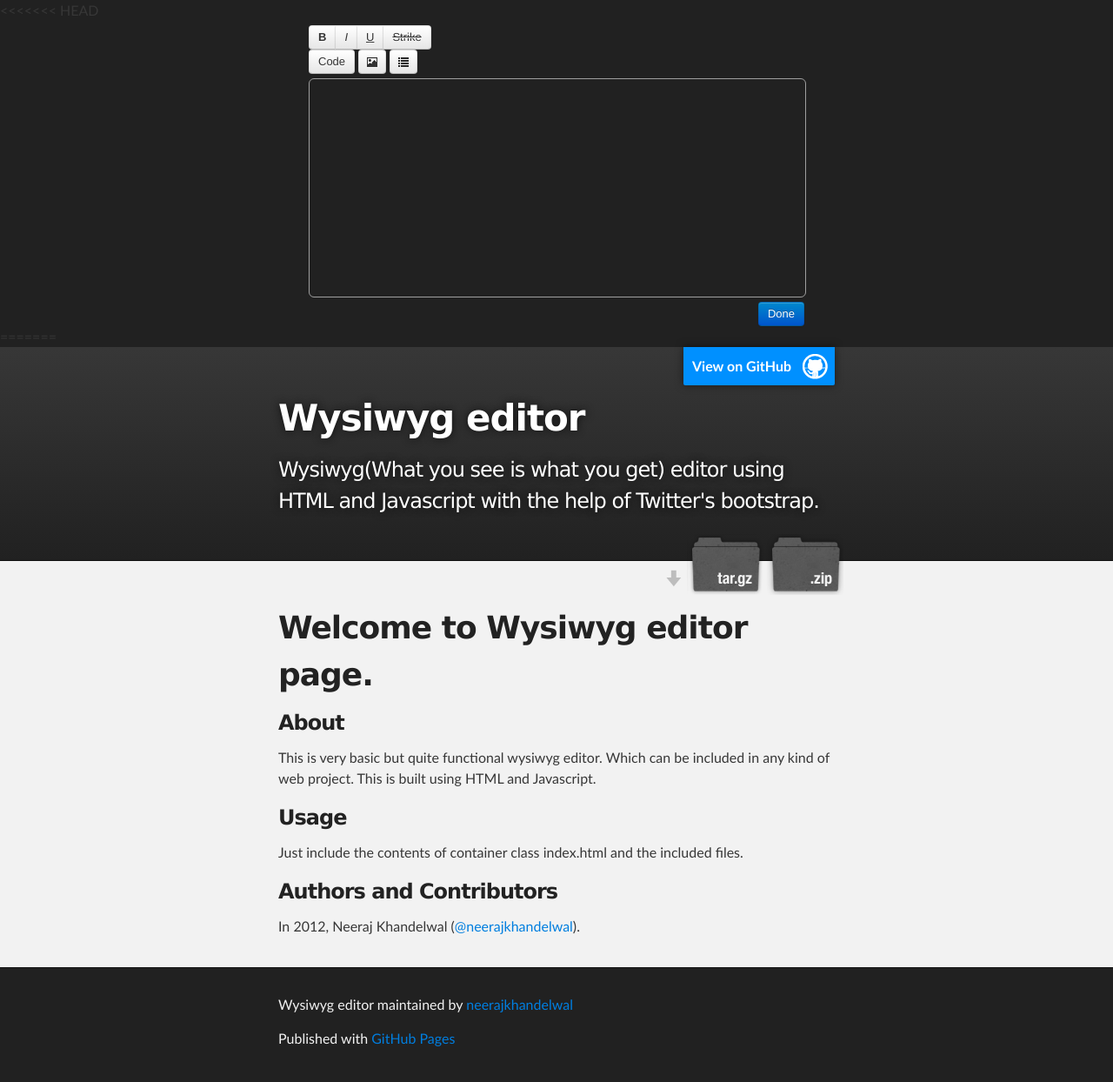
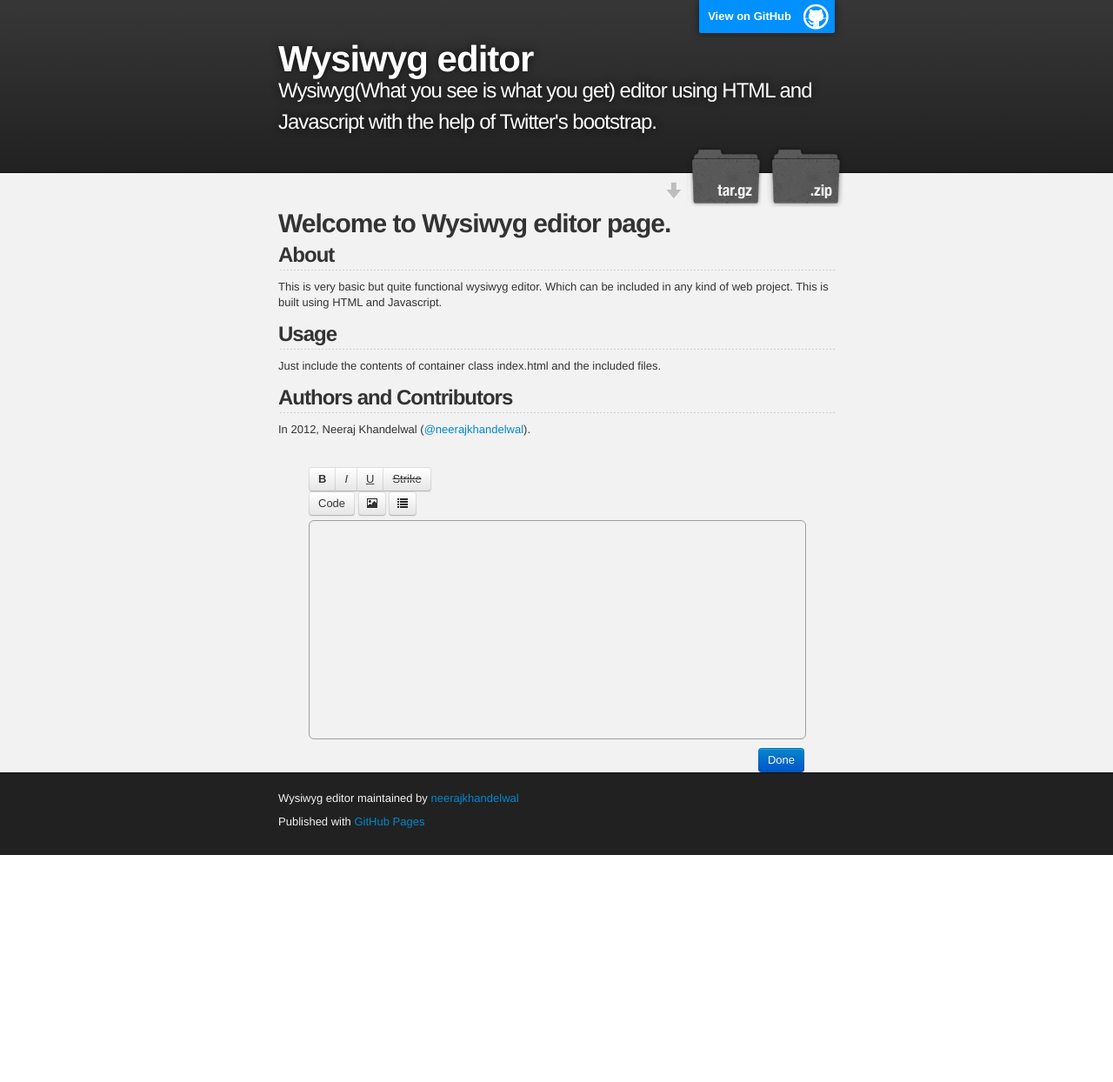
Before and after one commit to neerajkhandelwal/Wysiwyg_editor, a plain HTML site: page index.html in a window 1280 px wide. Shown: the top 1244 px of the page at 87% size. After the commit the page ends 983 px from the top, so only its background shows below. Drawn offline with Linux system fonts and the light colour scheme.

Commit message:
home page of wysiwyg

```diff
--- a/index.html
+++ b/index.html
@@ -1,57 +1,3 @@
-<<<<<<< HEAD
-<html>
-	<head>
-		<title>Formatable Textarea</title>
-		<link type="text/css" rel="stylesheet" href="css/bootstrap.css" />
-		<script type="text/javascript" src="jquery.js"></script>
-		<script type="text/javascript" src="formating.js"></script>
-	</head>
-	<body>
-		<div class="container">
-			<div class="row">
-				<div class="span6 offset3">
-					<div class="row-fluid format-options" style="margin-top: 5px;">
-						<span class="btn-group">
-							<button class="btn" title="Bold" id="Bold">
-								<strong>B</strong>
-							</button>
-							<button class="btn" title="Italic" id="Italic">
-								<em>I</em>
-							</button>
-							<button class="btn" title="Underline" id="Underline">
-								<u>U</u>
-							</button>
-							<button class="btn" title="Strikethrough" id="Strikethrough">
-								<strike>Strike</strike>
-							</button>
-						</span>
-						<button class="btn" title="Code" id="formatblock">
-							Code
-						</button>
-						<button class="btn" title="Image" id="InsertImage" style="padding: 6px 8px 6px 8px;">
-							<i class="icon-picture"></i>
-						</button>
-						<button class="btn" title="Image" id="InsertUnorderedList" style="padding: 6px 8px 6px 8px;">
-							<i class="icon-list"></i>
-						</button>
-					</div>
-					<div class="row-fluid text-written">
-					</div>
-					<div class="row-fluid" style="margin-top: 5px;">
-						<iframe id="formatted-text"	height="250px" width="100%" style="border: 1px solid #9f9f9f; border-radius: 6px;">
-						</iframe>
-					</div>
-					<div class="row-fluid">
-						<div class="span12" style="text-align:right; margin-top: 5px;">
-							<input type="button" class="btn btn-primary" id="done" value="Done" />
-						</div>
-					</div>
-				</div>
-				<div class="span3"></div>
-			</div>
-		</div>
-	</body>
-=======
 <!DOCTYPE html>
 <html>
 
@@ -61,7 +7,9 @@
     <meta name="description" content="Wysiwyg editor : Wysiwyg(What you see is what you get) editor using HTML and Javascript with the help of Twitter's bootstrap." />
 
     <link rel="stylesheet" type="text/css" media="screen" href="stylesheets/stylesheet.css">
-
+	<link type="text/css" rel="stylesheet" href="css/bootstrap.css" />
+	<script type="text/javascript" src="jquery.js"></script>
+	<script type="text/javascript" src="formating.js"></script>
     <title>Wysiwyg editor</title>
   </head>
 
@@ -85,20 +33,63 @@
     <!-- MAIN CONTENT -->
     <div id="main_content_wrap" class="outer">
       <section id="main_content" class="inner">
-        <h1>Welcome to Wysiwyg editor page.</h1>
+		<h1>Welcome to Wysiwyg editor page.</h1>
 
-<h3>About</h3>
+		<h2>About</h2>
 
-<p>This is very basic but quite functional wysiwyg editor. Which can be included in any kind of web project. This is built using HTML and Javascript.</p>
+		<p>This is very basic but quite functional wysiwyg editor. Which can be included in any kind of web project. This is built using HTML and Javascript.</p>
 
-<h3>Usage</h3>
+		<h2>Usage</h2>
 
-<p>Just include the contents of container class index.html and the included files.</p>
+		<p>Just include the contents of container class index.html and the included files.</p>
 
-<h3>Authors and Contributors</h3>
+		<h2>Authors and Contributors</h2>
 
-<p>In 2012, Neeraj Khandelwal (<a href="https://github.com/neerajkhandelwal" class="user-mention">@neerajkhandelwal</a>).</p>
+		<p>In 2012, Neeraj Khandelwal (<a href="https://github.com/neerajkhandelwal" class="user-mention">@neerajkhandelwal</a>).</p>
       </section>
+      <div class="container">
+      	<div class="row">
+				<div class="span6 offset3">
+					<div class="row-fluid format-options" style="margin-top: 5px;">
+						<span class="btn-group">
+							<button class="btn" title="Bold" id="Bold">
+								<strong>B</strong>
+							</button>
+							<button class="btn" title="Italic" id="Italic">
+								<em>I</em>
+							</button>
+							<button class="btn" title="Underline" id="Underline">
+								<u>U</u>
+							</button>
+							<button class="btn" title="Strikethrough" id="Strikethrough">
+								<strike>Strike</strike>
+							</button>
+						</span>
+						<button class="btn" title="Code" id="formatblock">
+							Code
+						</button>
+						<button class="btn" title="Image" id="InsertImage" style="padding: 4px 8px 4px 8px;">
+							<i class="icon-picture"></i>
+						</button>
+						<button class="btn" title="Image" id="InsertUnorderedList" style="padding: 4px 8px 4px 8px;">
+							<i class="icon-list"></i>
+						</button>
+					</div>
+					<div class="row-fluid text-written">
+					</div>
+					<div class="row-fluid" style="margin-top: 5px;">
+						<iframe id="formatted-text"	height="250px" width="100%" style="border: 1px solid #9f9f9f; border-radius: 6px;">
+						</iframe>
+					</div>
+					<div class="row-fluid">
+						<div class="span12" style="text-align:right; margin-top: 5px;">
+							<input type="button" class="btn btn-primary" id="done" value="Done" />
+						</div>
+					</div>
+				</div>
+				<div class="span3"></div>
+			</div>
+		</div>
     </div>
 
     <!-- FOOTER  -->
@@ -112,5 +103,4 @@
 
 
   </body>
->>>>>>> aae80b2f4878651d6f365469dd216702f73ede5f
 </html>
```
